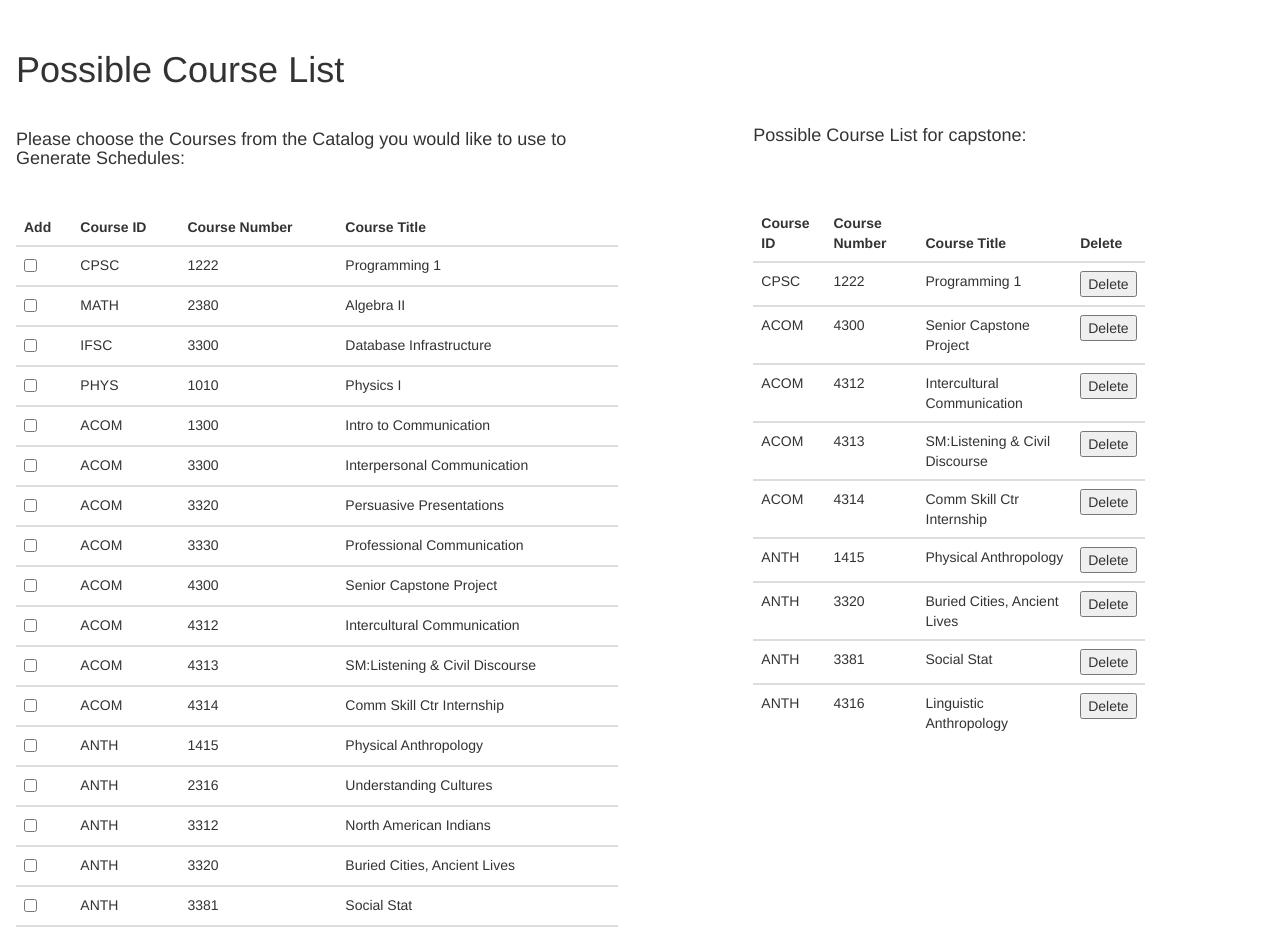
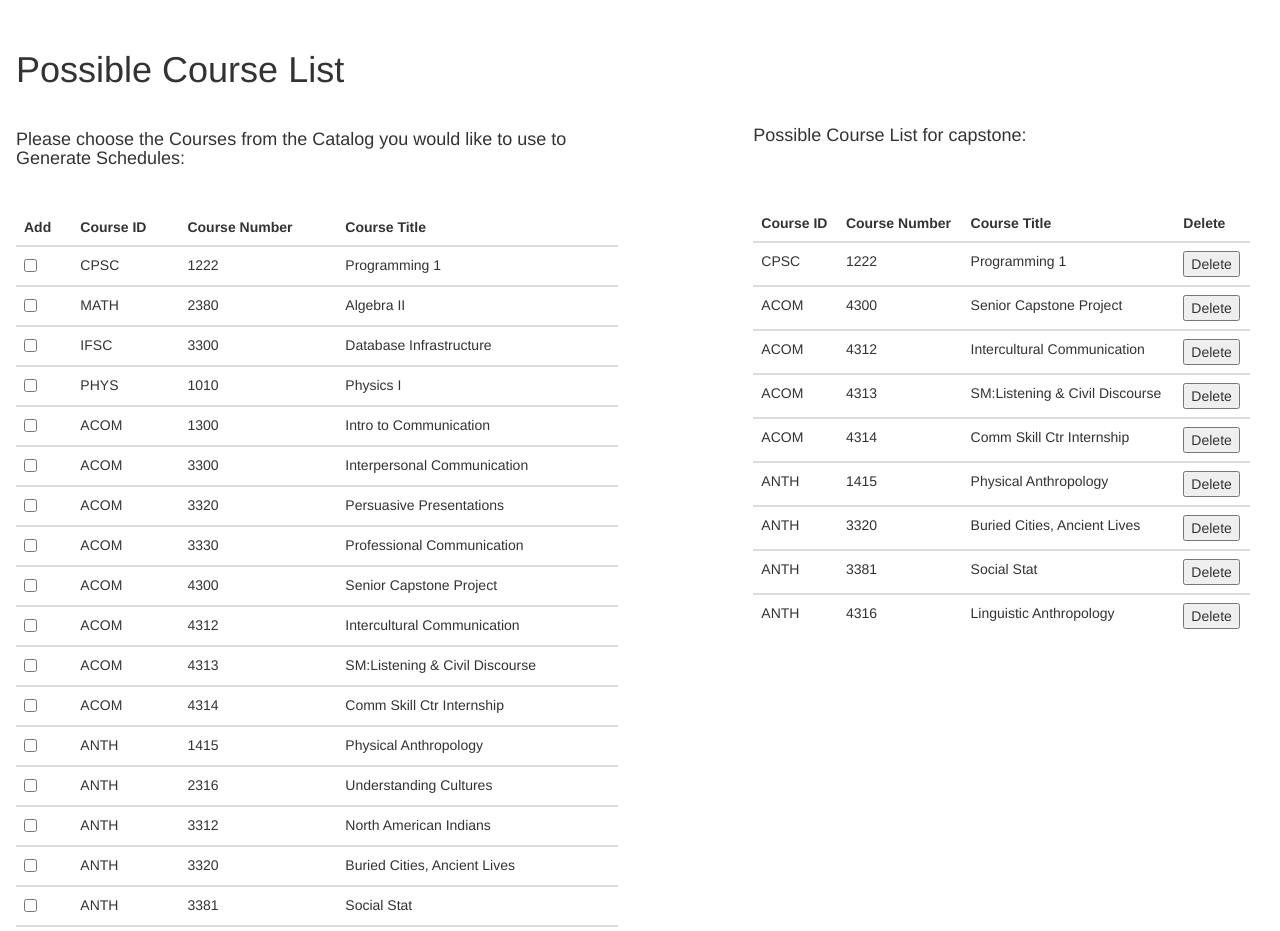
Before and after one commit to zgjohnson/semesterScheduler, a Django app: page /possible_courses/ in a window 1280 px wide. Shown: the part 308-1239 px from the top of the page. Run offline with Django 3.2, Linux system fonts and the light colour scheme; a user stored in the database is signed in; data comes from the database, SQL or seed files in the repository; some libraries are stand-ins or nearby versions.

Commit message:
Update designatedCourses.html
changed from 4 to 5 because the header was taking up two lines

```diff
--- a/catalog/templates/designatedCourses.html
+++ b/catalog/templates/designatedCourses.html
@@ -44,7 +44,7 @@
 
         <div class="col-sm-1"></div>
 
-        <div class="col-sm-4">
+        <div class="col-sm-5">
             <h4 style="padding-top: 46px; padding-bottom: 49px;">Possible Course List for {{ user.username }}:</h4>
 
             <table class="table table-hover">
```
